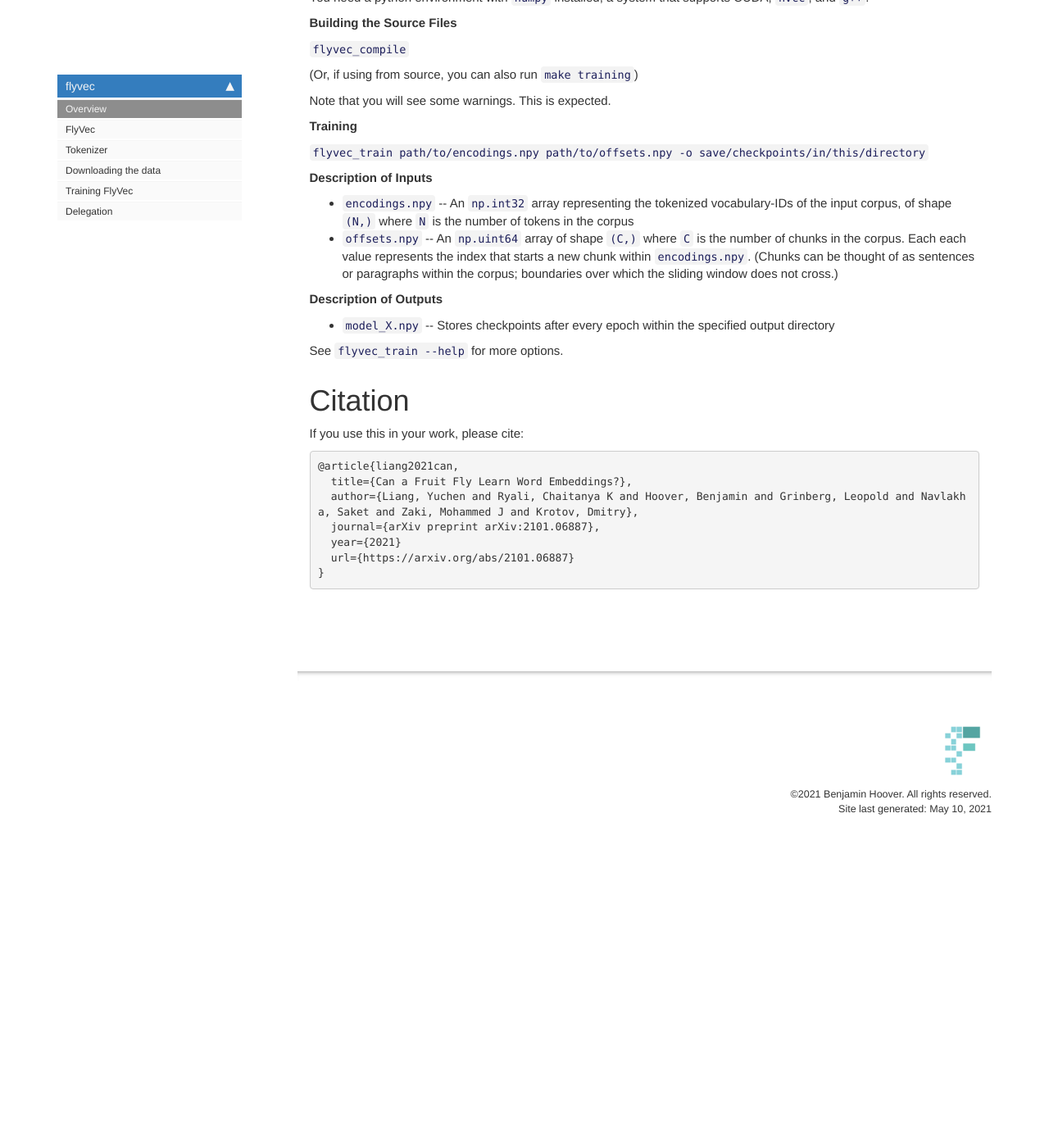
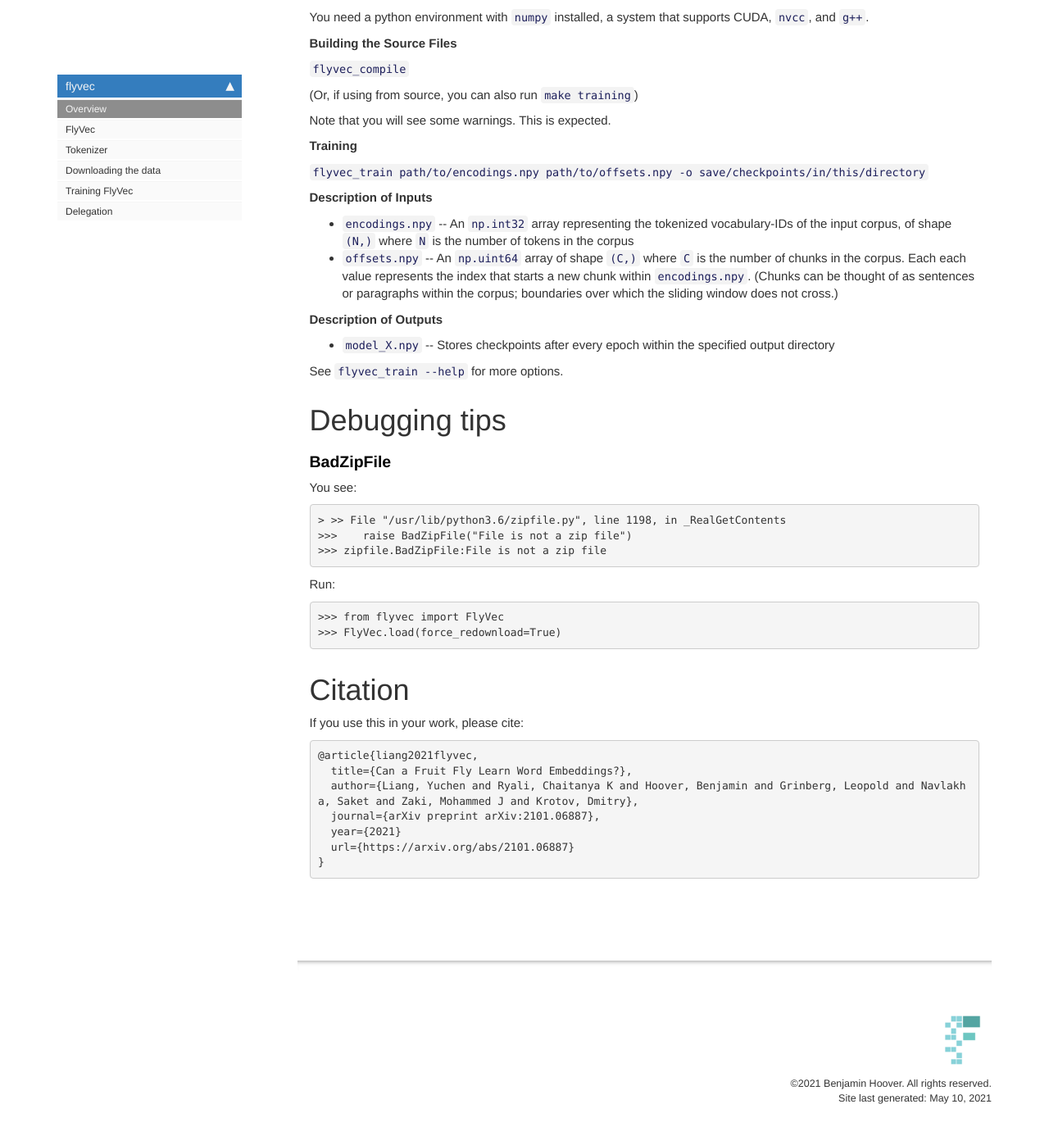
Before and after one commit to bhoov/flyvec, a Jekyll site: the page built from docs/index.html, in a window 1280 px wide and 1400 px high, scrolled down 2820 px. Shown: the top 1386 px of the window at 82% size. Built offline with Jekyll 4.4.1, drawn with Linux system fonts in a browser that asks for light colours; nearby versions of some CDN libraries; comment, search, counter and statistics services are not loaded; before the commit the page ends 3867 px from its top, so only the background shows below that.

Commit message:
Add debugging to readme

```diff
--- a/docs/index.html
+++ b/docs/index.html
@@ -349,9 +349,30 @@ EMBEDDINGS:  [[0 1 0 ... 0 0 0]
 </div>
 <div class="cell border-box-sizing text_cell rendered"><div class="inner_cell">
 <div class="text_cell_render border-box-sizing rendered_html">
+<h1 id="Debugging-tips">Debugging tips<a class="anchor-link" href="#Debugging-tips"> </a></h1>
+</div>
+</div>
+</div>
+<div class="cell border-box-sizing text_cell rendered"><div class="inner_cell">
+<div class="text_cell_render border-box-sizing rendered_html">
+<h3 id="BadZipFile"><strong>BadZipFile</strong><a class="anchor-link" href="#BadZipFile"> </a></h3><p>You see:</p>
+
+<pre><code>&gt; &gt;&gt; File "/usr/lib/python3.6/zipfile.py", line 1198, in _RealGetContents
+&gt;&gt;&gt;    raise BadZipFile("File is not a zip file")
+&gt;&gt;&gt; zipfile.BadZipFile:File is not a zip file</code></pre>
+<p>Run:</p>
+
+<pre><code>&gt;&gt;&gt; from flyvec import FlyVec
+&gt;&gt;&gt; FlyVec.load(force_redownload=True)</code></pre>
+
+</div>
+</div>
+</div>
+<div class="cell border-box-sizing text_cell rendered"><div class="inner_cell">
+<div class="text_cell_render border-box-sizing rendered_html">
 <h1 id="Citation">Citation<a class="anchor-link" href="#Citation"> </a></h1><p>If you use this in your work, please cite:</p>
 
-<pre><code>@article{liang2021can,
+<pre><code>@article{liang2021flyvec,
   title={Can a Fruit Fly Learn Word Embeddings?},
   author={Liang, Yuchen and Ryali, Chaitanya K and Hoover, Benjamin and Grinberg, Leopold and Navlakha, Saket and Zaki, Mohammed J and Krotov, Dmitry},
   journal={arXiv preprint arXiv:2101.06887},
--- a/flyvec/__init__.py
+++ b/flyvec/__init__.py
@@ -1,4 +1,4 @@
-__version__ = "0.3.1"
+__version__ = "0.3.2"
 from .core import FlyVec
 from .tokenizer import GensimTokenizer
 
```
Also changed, not shown: README.md, 2 other files.
